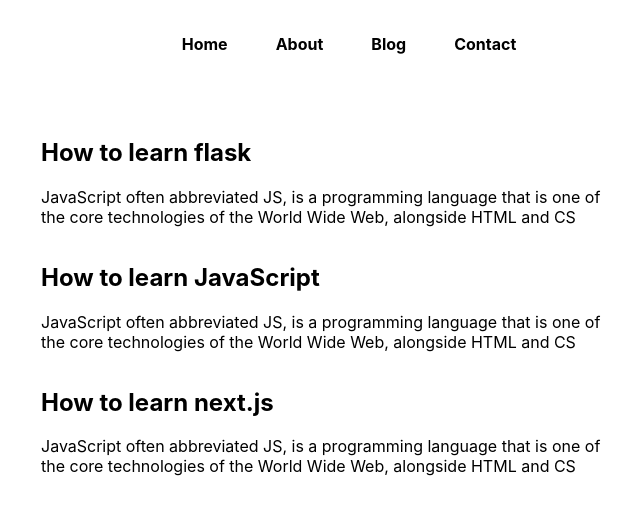
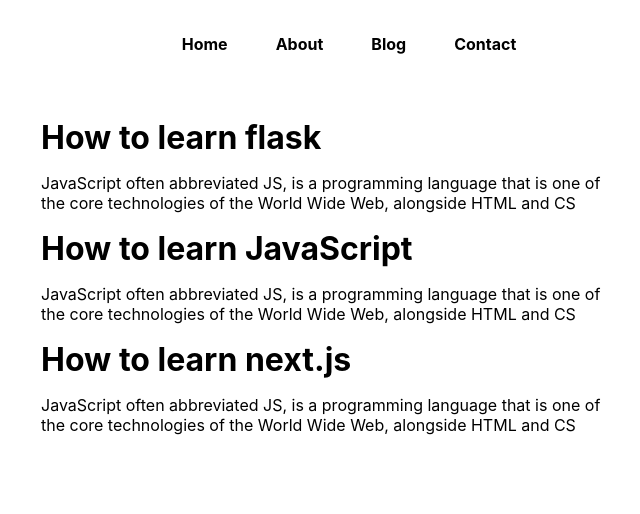
Before and after one commit to This-Is-Prince/learning-nextjs, a Next.js app in the folder code_with_harry/huntingcoder/: page /blog in a window 1280 px wide. Shown: the top 514 px of the page, without its empty margins (311-951 px from the left). Built offline with nearby package versions, Linux system fonts and the light colour scheme.

Commit message:
blog itemh3 css updated

```diff
--- a/code_with_harry/huntingcoder/styles/Blog.module.css
+++ b/code_with_harry/huntingcoder/styles/Blog.module.css
@@ -2,16 +2,19 @@
   padding: 0 2rem;
 }
 .main {
-  min-height: 100vh;
   flex: 1;
   display: flex;
+  padding-top: 3rem;
+  min-height: 100vh;
+  align-items: center;
   flex-direction: column;
   justify-content: flex-start;
-  padding-top: 3rem;
-  align-items: center;
 }
 
 .blogItemh3 {
+  margin: 0;
+  padding: 0;
+  font-size: 2rem;
   cursor: pointer;
   text-align: justify;
 }
```
Also changed, not shown: code_with_harry/huntingcoder/pages/blogpost/[slug].js (+6 -3 lines).
